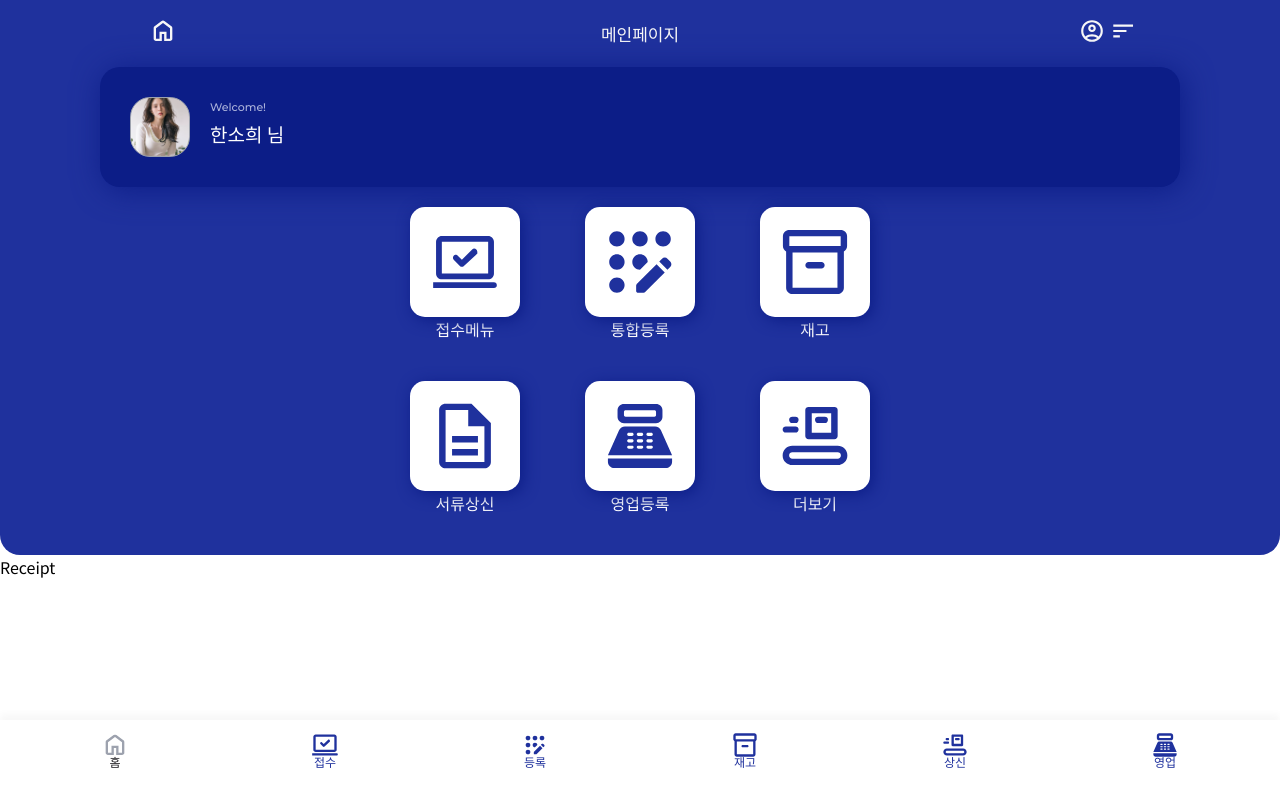
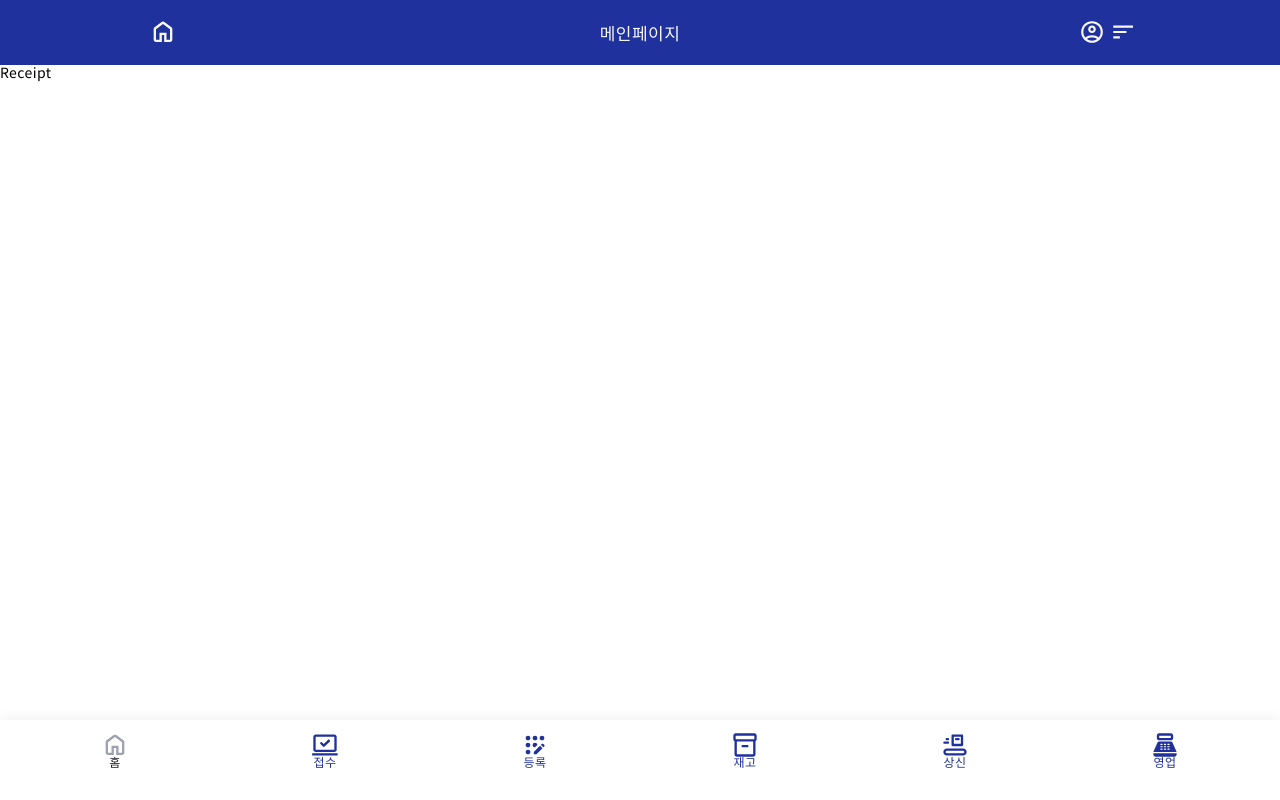
Before and after one commit to nervLv32/daekeum_react, a React (Create React App) app: page /receipt in a window 1280 px wide. Built offline with nearby package versions, Linux system fonts and the light colour scheme.

Commit message:
Feat(bibiboy) : layout구성 수정 + modal 정리

```diff
--- a/src/components/atom/InfoWrap.js
+++ b/src/components/atom/InfoWrap.js
@@ -1,9 +1,12 @@
 import styled from "styled-components";
 
 const AllWarp = styled.div`
-display: flex`
+  display: flex;
+  border-radius:0 0 20px 20px;
+  background: #1F319D url('../images/main-btnwrap-bg.png') no-repeat 100% bottom;
+`
 const Blank = styled.div`
-  flex: 1
+  flex: 1;
 `
 const Wrap = styled.div`
   flex: 12;
--- a/src/components/global/GlobalStyle.js
+++ b/src/components/global/GlobalStyle.js
@@ -25,6 +25,140 @@ const GlobalStyle = createGlobalStyle`
     text-decoration: none;
     color: #1C1B1F;
   }
+
+
+
+html, body, div, span, applet, object, iframe,
+h1, h2, h3, h4, h5, h6, p, blockquote, pre,
+a, abbr, acronym, address, big, cite, code,
+del, dfn, em, img, ins, kbd, q, s, samp,
+small, strike, strong, sub, sup, tt, var,
+b, u, i, center,
+dl, dt, dd, ol, ul, li,
+fieldset, form, label, legend,
+table, caption, tbody, tfoot, thead, tr, th, td,
+article, aside, canvas, details, embed,
+figure, figcaption, footer, header, hgroup,
+menu, nav, output, ruby, section, summary,
+time, mark, audio, video, button {
+  margin: 0;
+  padding: 0;
+  border: 0;
+  font-size: 100%;
+  vertical-align: baseline;
+  box-sizing : border-box;
+  letter-spacing: 0.03em;
+}
+/* HTML5 display-role reset for older browsers */
+article, aside, details, figcaption, figure,
+footer, header, hgroup, menu, nav, section {
+  display: block;
+}
+
+html{
+  scroll-behavior: smooth;
+  font-size : 10px;
+}
+
+body {
+  line-height: 1;
+  cursor : default;
+  letter-spacing: -0.03em;
+  font-size : 1.4rem;
+  font-weight : 400;
+  /*overflow-x: hidden;
+  font-stretch: 1% 500%; */
+}
+ol, ul, li {
+  list-style: none;
+}
+blockquote, q {
+  quotes: none;
+}
+blockquote:before, blockquote:after,
+q:before, q:after {
+  content: '';
+  content: none;
+}
+table,tr,th,td{
+  border-collapse: collapse;
+  border-spacing: 0;
+}
+
+a {
+  color : #000;
+  text-decoration : none;
+}
+
+img{vertical-align : bottom;}
+
+img, audio, object, embed, iframe{
+  vertical-align : middle;
+  max-width : 100%;
+}
+
+
+/* Help Class Setting */
+/* ir(image replace) - 이미지 대체(치환)기법 */
+
+.ir{
+  display: block;
+  width: 100%;
+  height: 100%;
+  text-indent: -9999px;
+  overflow: hidden;
+  background: no-repeat 0 0;
+}
+
+/* 플롯해제 클래스 */
+.clearfix::after{
+  content:''; display: block; clear: both;
+}
+
+/* 화면 감추기 클래스 */
+.screen-hidden{
+  display: block !important;
+  width: 0px !important;
+  height: 0px !important;
+  font-size: 0px !important;
+  text-indent: -9999px;
+  overflow: hidden;
+  margin: 0;
+  padding: 0;
+  border: 0 !important;
+}
+
+
+input, textarea {
+  -webkit-appearance: none;
+  -webkit-border-radius: 0;
+  font-family: 'Noto Sans KR',sans-serif;
+}
+
+/* IE10 이상에서 input box 에 추가된 지우기 버튼 제거 */
+input::-ms-clear { display: none; }
+
+/* input type number 에서 화살표 제거 */
+input[type=number]::-webkit-inner-spin-button,
+input[type=number]::-webkit-outer-spin-button {
+  -webkit-appearance: none;
+  -moz-appearance: none;
+  appearance: none;
+}
+
+input[type="number"]::-webkit-outer-spin-button,
+input[type="number"]::-webkit-inner-spin-button{
+  -webkit-appearance: none; -moz-appearance: none; appearance: none;
+}
+
+/* 드래그 시 텍스트 변화*/
+::selection {background-color: #000; color: #fff;}
+
+
+* {box-sizing: border-box;}
+
+button {cursor: pointer; background: none;}
+
 `;
 
 export default GlobalStyle;
--- a/src/components/navigation/TopNavigation.js
+++ b/src/components/navigation/TopNavigation.js
@@ -10,17 +10,14 @@ const TopNaviWrap = styled.div`
   /* Primary */
 
   background: #1F319D;
-  border-radius:0 0 20px 20px;
+  /* border-radius:0 0 20px 20px; */
   padding: 10px 10px 20px;
   color: white;
 `
 const TopNavigation = () => {
   return<TopNaviWrap>
     <Title />
-    <InfoWrap>
-      <UserInfo/>
-      <MainBtnWrap />
-    </InfoWrap>
+
   </TopNaviWrap>
 }
 
--- a/src/components/navigation/item/MainBtnWrap.js
+++ b/src/components/navigation/item/MainBtnWrap.js
@@ -10,19 +10,35 @@ import {
   SaleIco
 } from "../../../assets/icon/Svg";
 
-const BtnGroup = styled.div`
+const BtnGroupWrap = styled.ul``
+
+const BtnGroup = styled.ul`
+  margin: 35px 0 45px;
+  padding: 0 15px;
   display: flex;
+  align-items: center;
   justify-content: space-between;
   flex-wrap: wrap;
-  max-width: 500px;
-  margin: 0 auto;
 `
-const BtnWrap = styled.div`
+const BtnWrap = styled.li`
   position: relative;
-  width: 33%;
-  max-width: 150px;
-  padding: 20px;
-  text-align: center;
+  width: calc(33.333% - 90px / 3);
+  margin-right: 30px;
+  list-style: none;
+  &:nth-child(3n) {
+    margin-right: 0;
+  }
+  &:nth-child(n+4) {
+    margin-top: 30px;
+  }
+  p {
+    margin-top: 6px;
+    color: #fff;
+    text-align: center;
+    font-size: 12px;
+    line-height: 18px;
+    font-weight: 500;
+  }
 `
 const Inner = styled.div`
   position: relative;
--- a/src/components/navigation/item/Title.js
+++ b/src/components/navigation/item/Title.js
@@ -10,7 +10,7 @@ const TitleWrap = styled.div`
   text-align: center;
   color: #F7F7F7;
   align-items: center;
-  margin: 10px 0 20px;
+  margin-top: 10px;
 `
 
 const InfoWrap = styled.div`
--- a/src/components/navigation/item/UserInfo.js
+++ b/src/components/navigation/item/UserInfo.js
@@ -54,7 +54,7 @@ const UserInfo = () => {
       <Image src={ProfileImage}/>
       <Typo text={'Welcome!'} fontSize={'11px'} fontWeight={'300'} fontFamily={'Montserrat'}
             color={'rgba(239, 242, 255, 0.7)'}/>
-      <Typo text={`${user.auth.userName} 님`} fontSize={'19px'} fontWeight={'700'}/>
+      <Typo text={`${user.auth.userName} 님`} fontSize={'19px'} fontWeight={'700'} color={'#fff'}/>
     </Welcome>
   </InfoWrap>
 }
--- a/src/hooks/useModal.js
+++ b/src/hooks/useModal.js
@@ -4,6 +4,7 @@ import modalState from "../recoil/modalState";
 
 export const useModal = () => {
   const [modalDataState, setModalDataState] = useRecoilState(modalState);
+
 
   const closeModal = useCallback(
     () =>
--- a/src/pages/Home.js
+++ b/src/pages/Home.js
@@ -1,7 +1,10 @@
 import styled from "styled-components";
 import HomeListCard from "../components/home/HomeListCard";
-import HomeList from "../components/molecules/HomeList";
+import HomeList from "../base-components/modal-components/HomeList";
 import { useModal } from "../hooks/useModal";
+import InfoWrap from "../components/atom/InfoWrap";
+import UserInfo from "../components/navigation/item/UserInfo";
+import MainBtnWrap from "../components/navigation/item/MainBtnWrap";
 
 const HomeWrap = styled.div`
   width: 100vw;
@@ -37,16 +40,21 @@ const dummyData = [
 const Home = () => {
   const { openModal } = useModal();
   const modalData = {
-    title: 'Modal Title',
+    title: 'HomeList Modal',
     content: <HomeList />,
     callback: () => alert('Modal Callback()'),
   };
 
-  return<HomeWrap>
+  return (<>
+    <InfoWrap>
+      <UserInfo />
+      <MainBtnWrap />
+    </InfoWrap>
+    <HomeWrap>
       고객접수 상황
       <button onClick={() => openModal(modalData)}>여기클릭시 모달</button>
       {
-      dummyData.map((item,key) =>{
+        dummyData.map((item, key) => {
           return <HomeListCard
             key={key}
             no={item.no}
@@ -55,11 +63,12 @@ const Home = () => {
             regionFirst={item.regionFirst}
             regionSecond={item.regionSecond}
             site={item.site}
-          onClick={() => openModal({...modalData, content: <HomeList item={item} />})}
+            onClick={() => openModal({ ...modalData, content: <HomeList item={item} /> })}
           />
         })
       }
     </HomeWrap>
+  </>)
 }
 
 export default Home
--- a/src/route/ProtectRouter.js
+++ b/src/route/ProtectRouter.js
@@ -8,7 +8,8 @@ const ProtectRouter = () => {
   console.log('tet')
 
   return<>
-    {!auth.isLogin ? <Outlet/> : <Navigate to={'/auth'}/>}
+    {/* {!auth.isLogin ? <Outlet/> : <Navigate to={'/auth'}/>} */}
+    {true ? <Outlet/> : <Navigate to={'/auth'}/>}
   </>
 }
 
```
Also changed, not shown: public/images/main-btnwrap-bg.png (added), src/base-components/modal-components/HomeList.js (renamed from src/components/molecules/HomeList.js). Lines whose indentation alone changed are shown as unchanged.
